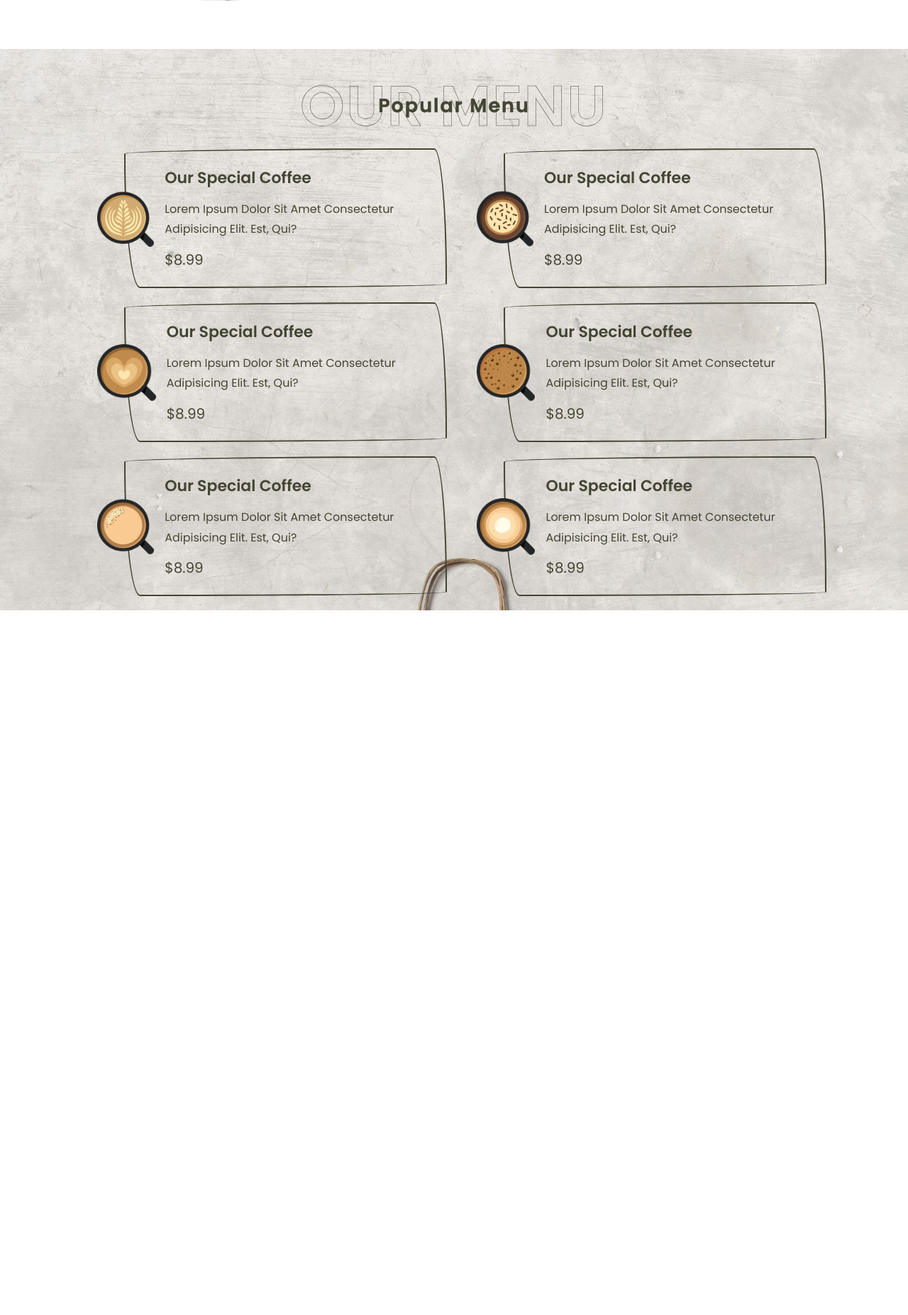
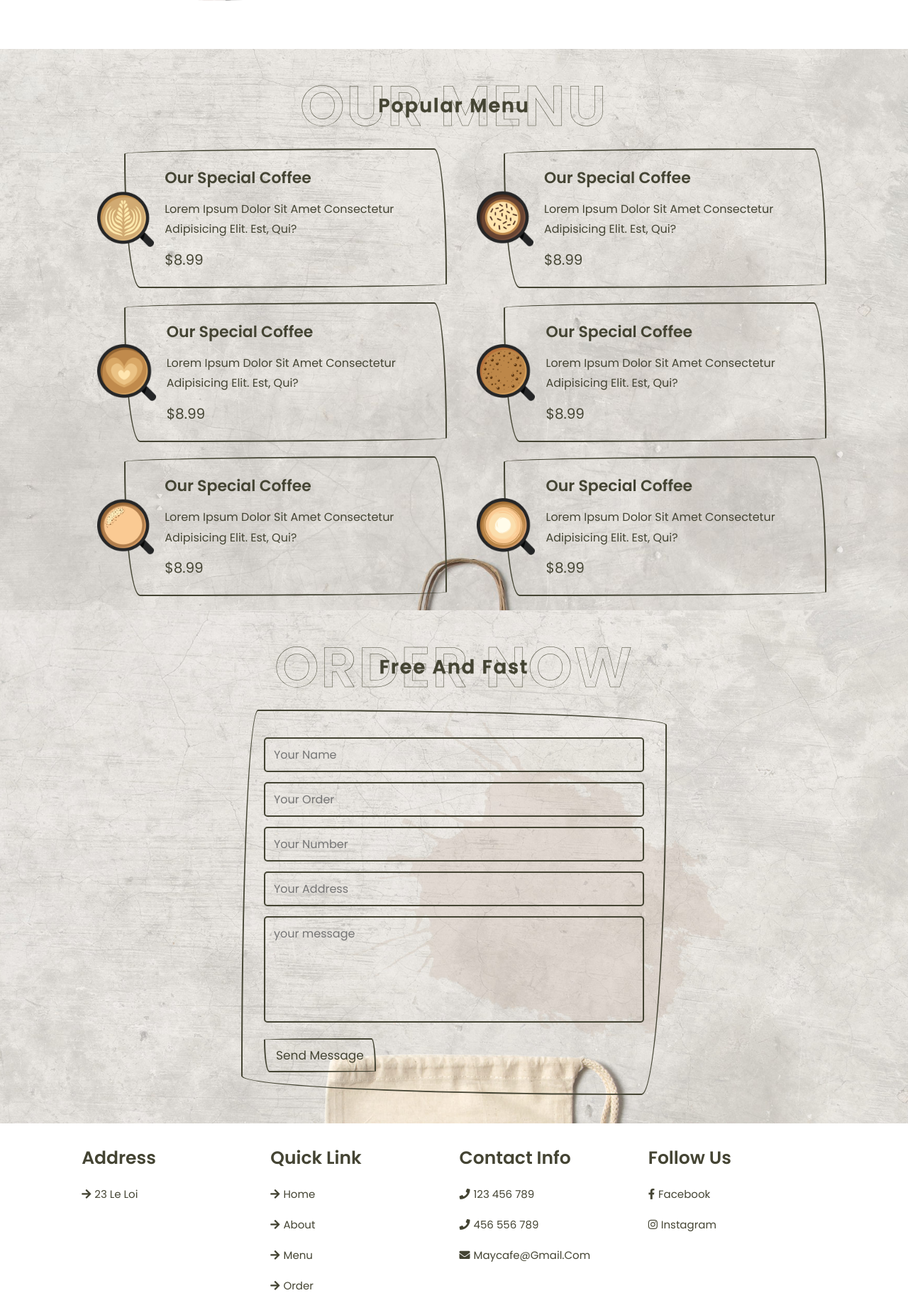
Before and after one commit to luongnhan215/coffeeshope, a PHP site: page / in a window 1280 px wide. Shown: the part 1403-3256 px from the top of the page at 71% size. Before the commit the page ends 2263 px from the top, so only its background shows below. Run offline with PHP 8.4, Linux system fonts and the light colour scheme.

Commit message:
update index  page

```diff
--- /dev/null
+++ b/index.html
@@ -0,0 +1,240 @@
+<!DOCTYPE html>
+<html lang="en">
+<head>
+    <meta charset="UTF-8">
+    <meta http-equiv="X-UA-Compatible" content="IE=edge">
+    <meta name="viewport" content="width=device-width, initial-scale=1.0">
+    <title>Coffee Shop</title>
+
+    <!-- font awesome cdn link -->
+    <link rel="stylesheet" href="https://cdnjs.cloudflare.com/ajax/libs/font-awesome/5.15.4/css/all.min.css">
+
+    <!-- custom css file link -->
+    <link rel="stylesheet" href="style.css">
+
+</head>
+<body>
+
+<!-- header section starts -->
+
+<header class="header">
+
+    <div id="menu-btn" class="fas fa-bars"></div>
+    <a href="#" class="logo">May Café <i class="fas fa-mug-hot"></i></a>
+
+    <nav class="navbar">
+        <a href="#home">Home</a>
+        <a href="#about">About</a>
+        <a href="#menu">Menu</a>
+        <a href="#order">Order</a>
+    </nav>
+
+    <a href="#" class="btn">book a table</a>
+</header>
+
+
+
+
+<!-- header section ends -->
+
+<!-- home section stars -->
+
+<section class="home" id="home">
+
+    <div class="row">
+        <div class="content">
+            <h3>fresh coffee in the morning</h3>
+            <a href="#menu" class="btn">buy one now</a>
+        </div>
+
+        <div class="image">
+            <img src="image/home-1.png" class="main-home-image" alt="">
+        </div>
+
+    </div>
+
+    <div class="image-slider">
+        <img src="image/home-1.png" alt="">
+        <img src="image/home-2.png" alt="">
+        <img src="image/home-img-3.png" alt="">
+
+    </div>
+
+</section>
+<!-- home section ends -->
+
+<!-- about section starts -->
+
+<section class="about" id="about">
+
+    <h1 class="heading">about us <span>why choose us</span></h1>
+
+    <div class="row">
+
+        <div class="image">
+            <img src="image/about-img.png" alt="">
+        </div>
+
+        <div class="content">
+            <h3 class="title">what's make our coffee special!</h3>
+            <p>Lorem ipsum dolor sit amet consectetur adipisicing elit. Aliquam odio beatae rerum labore, quos possimus reprehenderit commodi eaque qui incidunt accusantium maiores veritatis, perspiciatis culpa ea. Consequuntur tenetur earum repellendus?</p>
+            <a href="#" class="btn">read more</a>
+            <div class="icons-container">
+                <div class="icons">
+                    <img src="image/about-icon-1.png" alt="">
+                    <h3>quality coffee</h3>
+                </div>
+                <div class="icons">
+                    <img src="image/about-icon-2.png" alt="">
+                    <h3>our branches</h3>
+                </div>
+                <div class="icons">
+                    <img src="image/about-icon-3.png" alt="">
+                    <h3>free delivery</h3>
+                </div>
+
+            </div>
+
+        </div>
+
+    </div>
+
+</section>
+<!-- about section ends -->
+
+<!-- menu section starts -->
+
+<section class="menu" id="menu">
+    <h1 class="heading">our menu <span>popular menu</span></h1>
+
+    <div class="box-container">
+
+        <a href="#" class="box">
+            <img src="image/menu-1.png" alt="">
+            <div class="content">
+                <h3>our special coffee</h3>
+                <p>Lorem ipsum dolor sit amet consectetur adipisicing elit. Est, qui?</p>
+                <span>$8.99</span>
+            </div>
+        </a>
+
+        <a href="#" class="box">
+            <img src="image/menu-2.png" alt="">
+            <div class="content">
+                <h3>our special coffee</h3>
+                <p>Lorem ipsum dolor sit amet consectetur adipisicing elit. Est, qui?</p>
+                <span>$8.99</span>
+            </div>
+        </a>
+
+        <a href="#" class="box">
+            <img src="image/menu-3.png" alt="">
+            <div class="content">
+                <h3>our special coffee</h3>
+                <p>Lorem ipsum dolor sit amet consectetur adipisicing elit. Est, qui?</p>
+                <span>$8.99</span>
+            </div>
+        </a>
+
+        <a href="#" class="box">
+            <img src="image/menu-4.png" alt="">
+            <div class="content">
+                <h3>our special coffee</h3>
+                <p>Lorem ipsum dolor sit amet consectetur adipisicing elit. Est, qui?</p>
+                <span>$8.99</span>
+            </div>
+        </a>
+
+        <a href="#" class="box">
+            <img src="image/menu-5.png" alt="">
+            <div class="content">
+                <h3>our special coffee</h3>
+                <p>Lorem ipsum dolor sit amet consectetur adipisicing elit. Est, qui?</p>
+                <span>$8.99</span>
+            </div>
+        </a>
+
+        <a href="#" class="box">
+            <img src="image/menu-6.png" alt="">
+            <div class="content">
+                <h3>our special coffee</h3>
+                <p>Lorem ipsum dolor sit amet consectetur adipisicing elit. Est, qui?</p>
+                <span>$8.99</span>
+            </div>
+        </a>
+
+    </div>
+
+</section>
+<!-- menu section ends -->
+
+
+
+<!-- review section starts -->
+
+<!-- book section starts -->
+
+<section class="order" id="order">
+    <h1 class="heading">order now<span>free and fast</span></h1>
+
+    <form action="">
+
+        <input type="text" placeholder="Your Name" class="box">
+        <input type="order" placeholder="Your Order" class="box">
+        <input type="number" placeholder="Your Number" class="box">
+        <input type="address" placeholder="Your Address" class="box">
+
+        <textarea name="" placeholder="your message" class="box" id="" cols="30" rows="10"></textarea>
+
+        <input type="submit" value="send message" class="btn">
+    </form>
+</section>
+
+<!-- footer section starts -->
+
+<section class="footer">
+
+    <div class="box-container">
+
+        <div class="box">
+            <h3>Address</h3>
+            <a href="#"><i class="fas fa-arrow-right"></i>23 Le Loi</a>
+        </div>
+        <div class="box">
+            <h3>Quick Link</h3>
+            <a href="#home"><i class="fas fa-arrow-right"></i>Home</a>
+            <a href="#about"><i class="fas fa-arrow-right"></i>About</a>
+            <a href="#menu"><i class="fas fa-arrow-right"></i>Menu</a>
+            <a href="#order"><i class="fas fa-arrow-right"></i>Order</a>
+        </div>
+        <div class="box">
+            <h3>Contact Info</h3>
+            <a href="#"><i class="fas fa-phone"></i>123 456 789</a>
+            <a href="#"><i class="fas fa-phone"></i>456 556 789</a>
+            <a href="#"><i class="fas fa-envelope"></i>maycafe@gmail.com</a>
+        </div>
+        <div class="box">
+            <h3>Follow Us</h3>
+            <a href="#"><i class="fab fa-facebook-f"></i>facebook</a>
+            <a href="#"><i class="fab fa-instagram"></i>instagram</a>
+        </div>
+
+    </div>
+
+</section>
+
+<!-- footer section ends-->
+
+
+
+
+
+
+
+
+
+<!-- custom js file link -->
+<script src="script.js"></script>
+
+</body>
+</html>
--- a/style.css
+++ b/style.css
@@ -82,7 +82,7 @@ section{
     font-size: 2.3rem;
 }
 
-.header .logo i{
+.header .logo img{
     padding-left: .5rem;
 }
 
@@ -385,3 +385,65 @@ section{
     }
 
 }
+
+.order{
+    background: url(image/book-bg.jpg) no-repeat;
+    background-position: center;
+    background-size: cover;
+}
+
+.order form{
+    margin:0 auto 2rem auto;
+    max-width: 60rem;
+    border-radius:var(--border-radius-hover);
+    padding:3rem;
+    border: var(--border);
+}
+
+.order form .box{
+    width:100%;
+    padding:1rem 1.2rem;
+    border-radius: .5rem;
+    font-size: 1.6rem;
+    background: none;
+    text-transform: none;
+    color: var(--main-color);
+    border: var(--border);
+    margin: .7rem 0;
+}
+
+.order form .box:focus{
+    border: var(--border-hover);
+}
+
+.order form textarea{
+    height:15rem;
+    resize: none;
+}
+
+.footer .box-container{
+    display: grid;
+    grid-template-columns: repeat(auto-fit, minmax(23rem, 1fr));
+    gap:1.5rem;
+}
+
+.footer .box-container .box h3{
+    font-size: 2.5rem;
+    padding:1rem 0;
+    color:var(--main-color);
+}
+
+.footer .box-container .box a{
+    display: block;
+    font-size: 1.5rem;
+    padding:1rem 0;
+    color:var(--main-color);
+}
+
+.footer .box-container .box a i{
+    padding-right: .5rem;
+}
+
+.footer .box-container .box a:hover i{
+    padding-right: 2rem;
+}
```
Also changed, not shown: coffee-page.php (renamed from index.php), image/home-1.png (added), image/home-2.png (added), image/logo-01.png (added).
